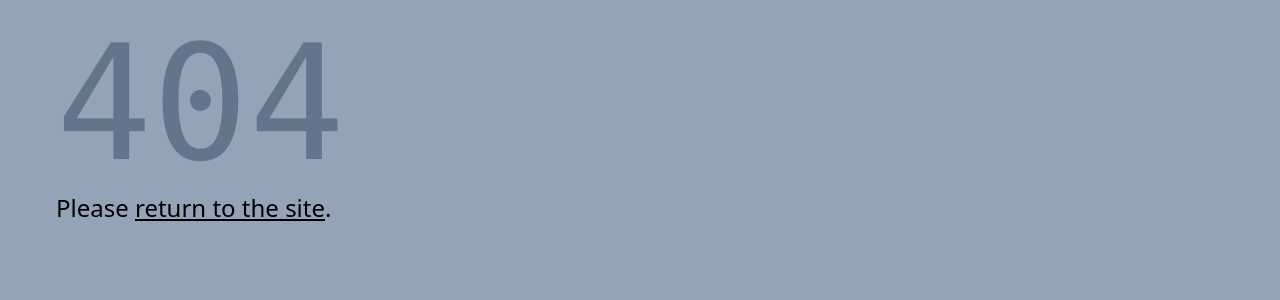
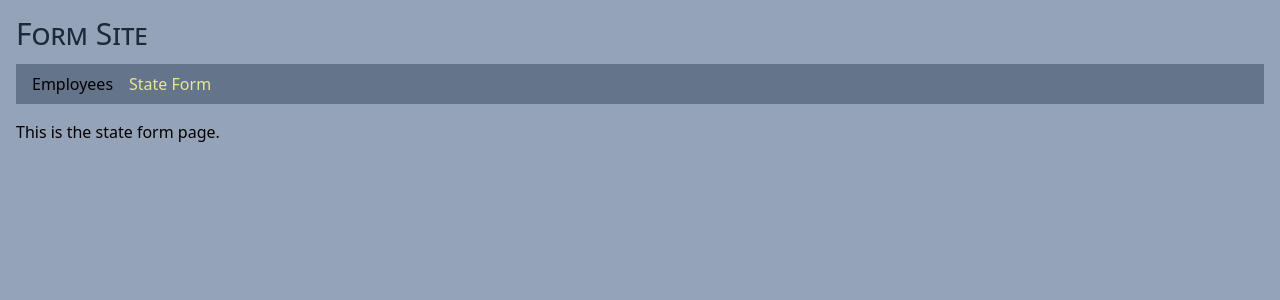
Before and after one commit to edwardtanguay/et875-vite-react-site-json-server, a React (Vite) app: page /state-form in a window 1280 px wide. Before the commit this address had no page. Shown: the top 300 px of the page. Built offline with nearby package versions, Linux system fonts and the light colour scheme.

Commit message:
state form

```diff
--- a/src/components/Nav.tsx
+++ b/src/components/Nav.tsx
@@ -14,7 +14,7 @@ export const Nav = () => {
 					<NavLink to="/employees">Employees</NavLink>
 				</li>
 				<li>
-					<NavLink to="/about">About</NavLink>
+					<NavLink to="/state-form">State Form</NavLink>
 				</li>
 			</ul>
 		</nav>
--- a/src/main.tsx
+++ b/src/main.tsx
@@ -3,10 +3,10 @@ import App from "./App.tsx";
 import { createBrowserRouter, Navigate, RouterProvider } from "react-router-dom";
 import "./index.scss";
 import { PageSimpleForm } from "./pages/PageSimpleForm.tsx";
-import { PageAbout } from "./pages/PageAbout.tsx";
 import { Page404 } from "./pages/Page404.tsx";
 import { PageEmployees } from "./pages/PageEmployees.tsx";
 import * as config from './config';
+import { PageStateForm } from "./pages/PageStateForm.tsx";
 
 const router = createBrowserRouter([
 	{
@@ -23,8 +23,8 @@ const router = createBrowserRouter([
 				element: <PageEmployees />,
 			},
 			{
-				path: "/about",
-				element: <PageAbout />,
+				path: "/state-form",
+				element: <PageStateForm/>
 			},
 			{
 				path: "/",
--- a/src/pages/PageAbout.tsx
+++ /dev/null
@@ -1,5 +0,0 @@
-export const PageAbout = () => {
-	return (
-		<p>This is the about page.</p>
-	)
-}
--- /dev/null
+++ b/src/pages/PageStateForm.tsx
@@ -0,0 +1,5 @@
+export const PageStateForm = () => {
+	return (
+		<p>This is the state form page.</p>
+	)
+}
```
Also changed, not shown: dev/notes.txt.
